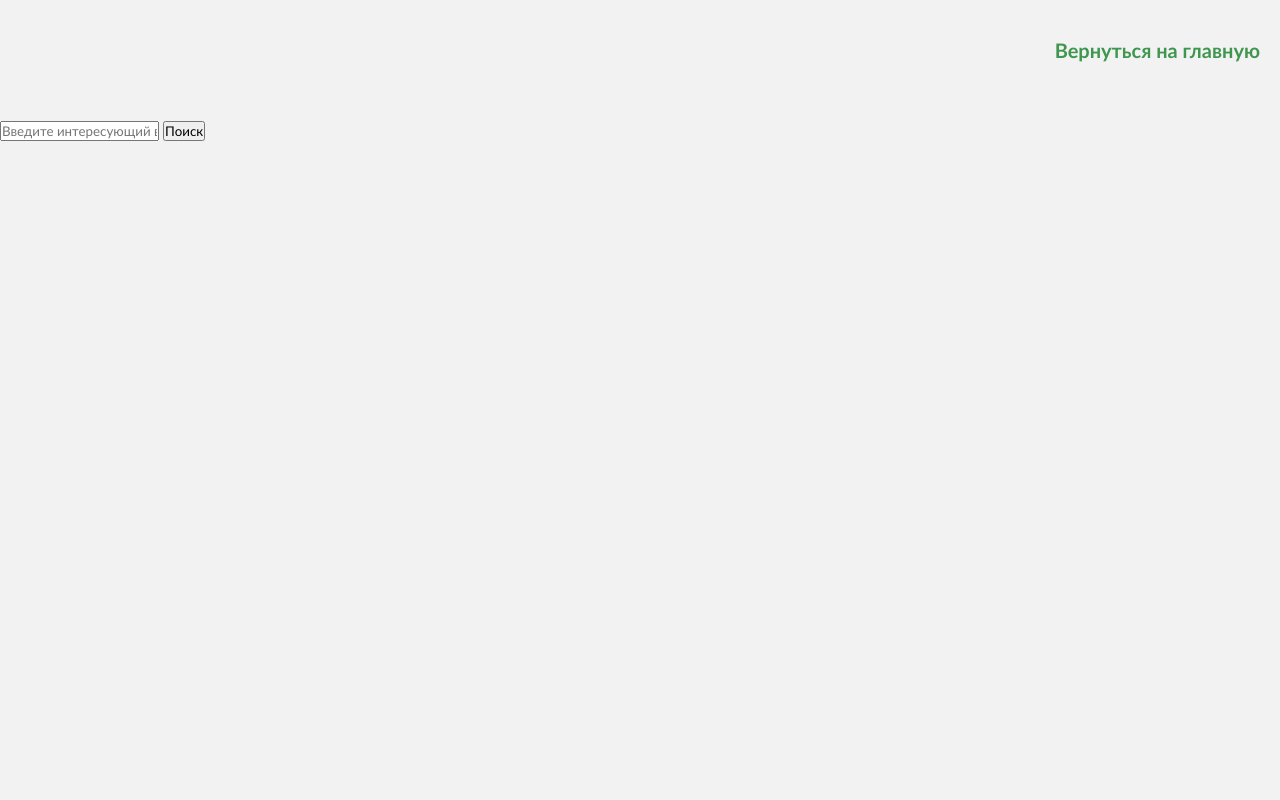
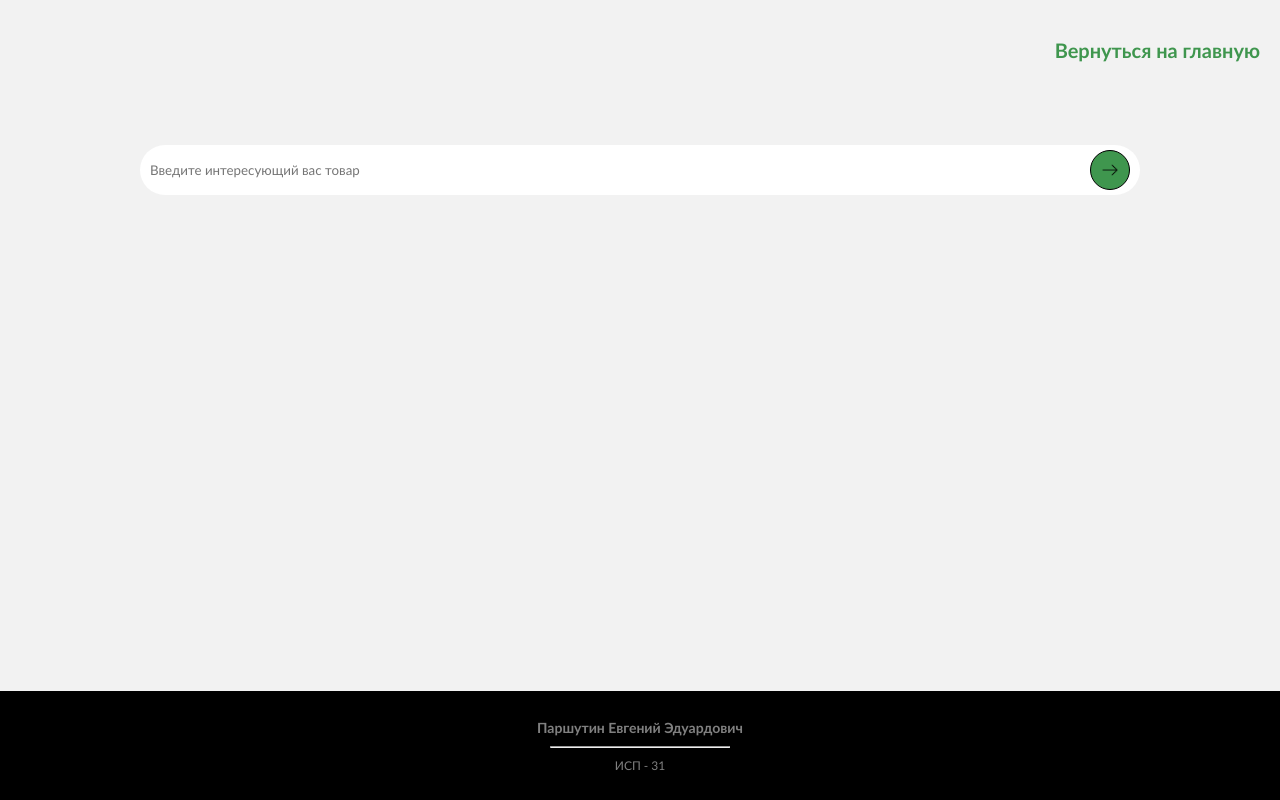
Before and after one commit to EVGENchiKKK/practika_3, a website: page public/searchPage.html in a window 1280 px wide. Drawn offline with Linux system fonts and the light colour scheme.

Commit message:
Доработка стилей

```diff
--- a/public/searchPage.html
+++ b/public/searchPage.html
@@ -14,13 +14,15 @@
         </header>
         <main class="">
             <div class="wrapperSearc">
-                <input type="text" id="inpSearch" placeholder="Введите интересующий вас товар">
-                <button id="btnSearch">Поиск</button>
+                <input type="text" id="inpSearch" class="inpSearch" placeholder="Введите интересующий вас товар">
+                <button id="btnSearch" class="btnSearch"><img src="./image/icons8-right-100.png"/></button>
             </div>
-            <div id="resultSearch"></div>
+            <div id="resultSearch" class="resultSearch"></div>
         </main>
         <footer>
-
+            <h3>Паршутин Евгений Эдуардович</h3>
+            <hr class="foot">
+            <p>ИСП - 31</p>
         </footer>
         <script src="/search.js"></script>
     </body>
--- a/src/style.css
+++ b/src/style.css
@@ -52,7 +52,7 @@ header a {
     font-size: 25px;
 }
 
-#spisProd {
+#spisProd, .resultSearch {
     display: flex;
     flex-wrap: wrap;
     justify-content: space-around;
@@ -155,3 +155,60 @@ hr {
     border-radius: 20px;
     height: 5px;
 }
+
+.wrapperSearc {
+    position: relative;
+    display: flex;
+    align-items: center;
+    justify-content: center;
+    width: 1000px;
+    height: 100px;
+    margin: 0 auto;
+}
+
+.inpSearch {
+    width: 1000px;
+    height: 50%;
+    border-radius: 30px;
+    border: none;
+    padding: 10px;
+}
+
+.btnSearch {
+    position: absolute;
+    right: 10px;
+    display: flex;
+    align-items: center;
+    justify-content: center;
+    width: 40px;
+    height: 40px;
+    border-radius: 100%;
+    background: #3f964e;
+    color: #fff;
+    border: 1px solid black;
+}
+
+.btnSearch img {
+    width: 60%;
+}
+
+footer {
+    margin-top: 30px;
+    width: 100%;
+    height: 109px;
+    display: flex;
+    flex-direction: column;
+    flex-shrink: 0;
+    gap: 10px;
+    align-items: center;
+    justify-content: center;
+    font-size: 12px;
+    color: grey;
+    background-color: #000;
+}
+
+hr.foot {
+    width: 180px;
+    background-color: grey;
+    height: 2px;
+}
```
Also changed, not shown: public/index.html (+5 -0 lines), public/product.html (+3 -1 lines).
